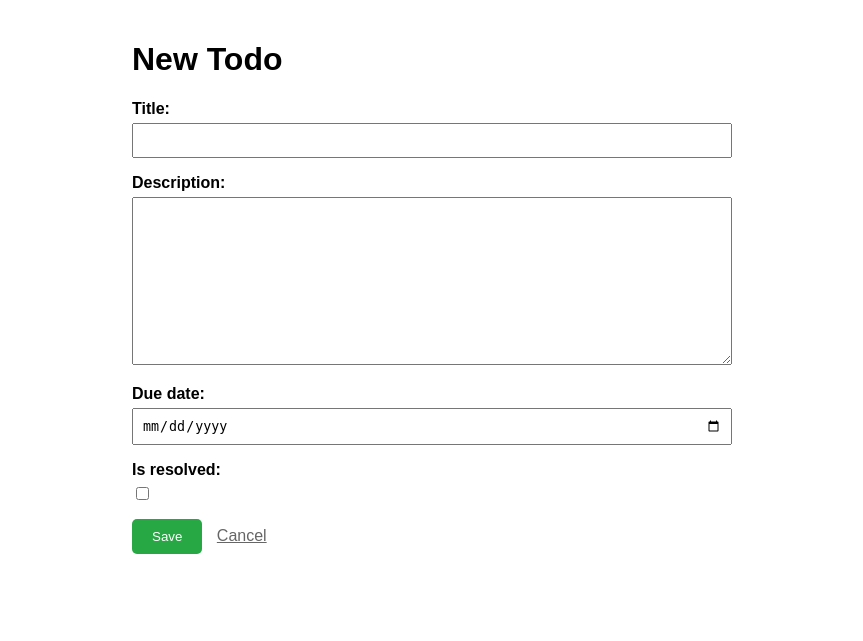
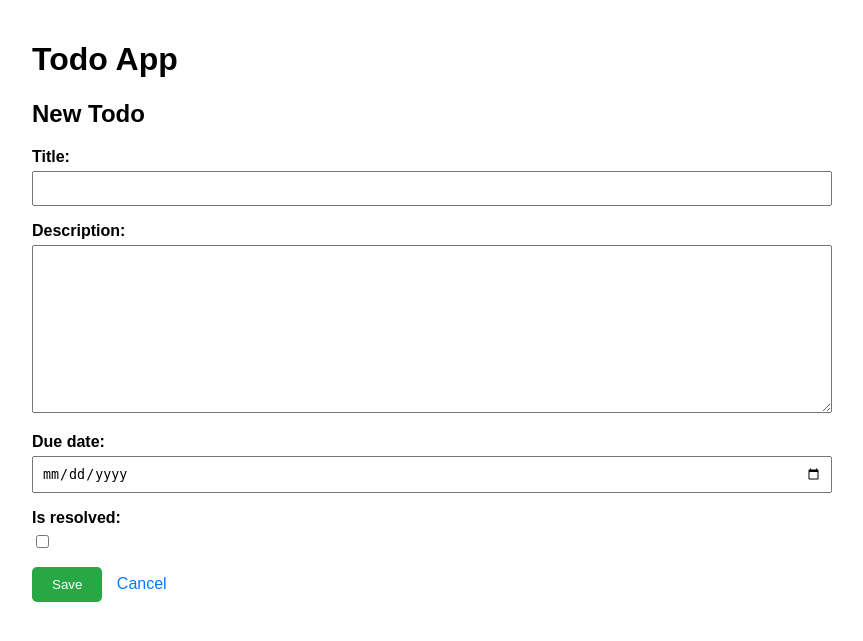
Before and after one commit to ku-ba/vibe, a Django app: page /create/ in a window 1280 px wide. Shown: the top 641 px of the page, without its empty margins (208-1071 px from the left). Run offline with Django 5.2, Linux system fonts and the light colour scheme.

Commit message:
Refactor templates

```diff
--- a/config/settings.py
+++ b/config/settings.py
@@ -56,7 +56,7 @@ ROOT_URLCONF = 'config.urls'
 TEMPLATES = [
     {
         'BACKEND': 'django.template.backends.django.DjangoTemplates',
-        'DIRS': [],
+        'DIRS': [BASE_DIR / 'templates'],
         'APP_DIRS': True,
         'OPTIONS': {
             'context_processors': [
--- /dev/null
+++ b/templates/base.html
@@ -0,0 +1,95 @@
+<!DOCTYPE html>
+<html lang="en">
+
+<head>
+    <meta charset="UTF-8">
+    <meta name="viewport" content="width=device-width, initial-scale=1.0">
+    <title>{% block title %}Todo App{% endblock %}</title>
+    <style>
+        body {
+            font-family: sans-serif;
+            max-width: 800px;
+            margin: 0 auto;
+            padding: 20px;
+        }
+
+        .todo-item {
+            border: 1px solid #ddd;
+            padding: 10px;
+            margin-bottom: 10px;
+            display: flex;
+            justify-content: space-between;
+            align-items: center;
+        }
+
+        .resolved {
+            text-decoration: line-through;
+            color: #888;
+        }
+
+        .actions a {
+            margin-left: 10px;
+            text-decoration: none;
+            color: #007bff;
+        }
+
+        .btn {
+            display: inline-block;
+            padding: 10px 20px;
+            background-color: #007bff;
+            color: white;
+            text-decoration: none;
+            border-radius: 5px;
+            margin-bottom: 20px;
+        }
+
+        form p {
+            margin-bottom: 15px;
+        }
+
+        label {
+            display: block;
+            margin-bottom: 5px;
+            font-weight: bold;
+        }
+
+        input[type="text"],
+        textarea,
+        input[type="date"] {
+            width: 100%;
+            padding: 8px;
+            box-sizing: border-box;
+        }
+
+        button {
+            padding: 10px 20px;
+            background-color: #28a745;
+            color: white;
+            border: none;
+            border-radius: 5px;
+            cursor: pointer;
+        }
+
+        a {
+            color: #007bff;
+            text-decoration: none;
+        }
+
+        .delete-btn {
+            background-color: #dc3545;
+        }
+    </style>
+</head>
+
+<body>
+    <header>
+        <h1><a href="{% url 'todo_list' %}" style="color: black; text-decoration: none;">Todo App</a></h1>
+    </header>
+
+    <main>
+        {% block content %}
+        {% endblock %}
+    </main>
+</body>
+
+</html>
--- a/todos/templates/todos/todo_form.html
+++ b/todos/templates/todos/todo_form.html
@@ -1,58 +1,13 @@
-<!DOCTYPE html>
-<html>
+{% extends 'base.html' %}
 
-<head>
-    <title>{% if form.instance.pk %}Edit Todo{% else %}New Todo{% endif %}</title>
-    <style>
-        body {
-            font-family: sans-serif;
-            max-width: 600px;
-            margin: 0 auto;
-            padding: 20px;
-        }
+{% block title %}{% if form.instance.pk %}Edit Todo{% else %}New Todo{% endif %}{% endblock %}
 
-        form p {
-            margin-bottom: 15px;
-        }
-
-        label {
-            display: block;
-            margin-bottom: 5px;
-            font-weight: bold;
-        }
-
-        input[type="text"],
-        textarea,
-        input[type="date"] {
-            width: 100%;
-            padding: 8px;
-            box-sizing: border-box;
-        }
-
-        button {
-            padding: 10px 20px;
-            background-color: #28a745;
-            color: white;
-            border: none;
-            border-radius: 5px;
-            cursor: pointer;
-        }
-
-        a {
-            margin-left: 10px;
-            color: #666;
-        }
-    </style>
-</head>
-
-<body>
-    <h1>{% if form.instance.pk %}Edit Todo{% else %}New Todo{% endif %}</h1>
-    <form method="post">
-        {% csrf_token %}
-        {{ form.as_p }}
-        <button type="submit">Save</button>
-        <a href="{% url 'todo_list' %}">Cancel</a>
-    </form>
-</body>
-
-</html>
+{% block content %}
+<h2>{% if form.instance.pk %}Edit Todo{% else %}New Todo{% endif %}</h2>
+<form method="post">
+    {% csrf_token %}
+    {{ form.as_p }}
+    <button type="submit">Save</button>
+    <a href="{% url 'todo_list' %}" style="margin-left: 10px;">Cancel</a>
+</form>
+{% endblock %}
--- a/todos/views.py
+++ b/todos/views.py
@@ -6,7 +6,7 @@ from .forms import TodoForm
 
 class TodoListView(ListView):
     model = Todo
-    template_name = 'todos/todo_list.html'
+    template_name = 'home.html'
     context_object_name = 'todos'
     ordering = ['is_resolved', 'due_date']
 
```
Also changed, not shown: templates/home.html (added, +29 -0 lines), todos/templates/todos/todo_confirm_delete.html (+11 -39 lines), todos/templates/todos/todo_list.html (deleted, +0 -38 lines).
